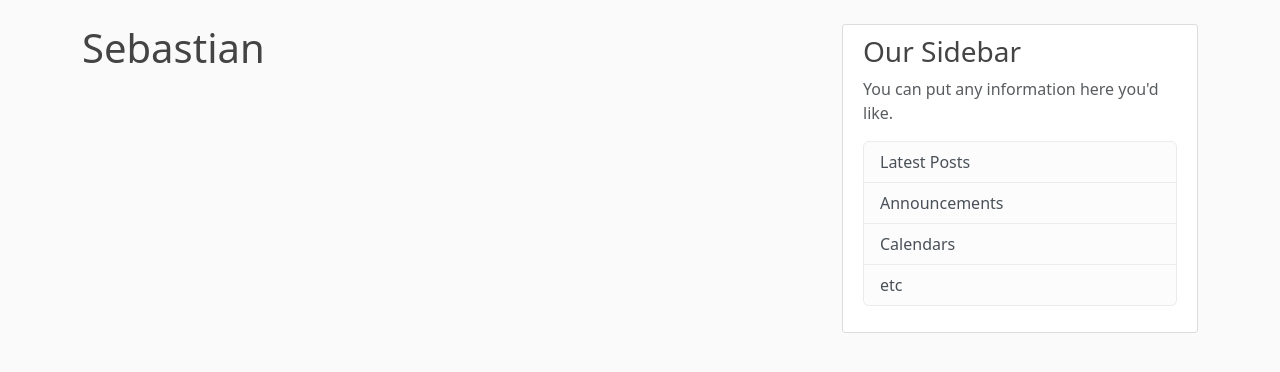
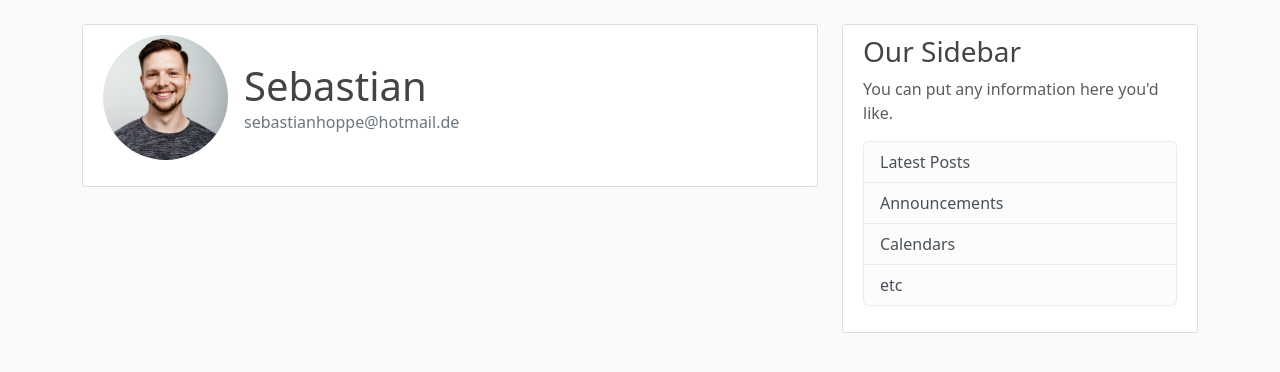
Before and after one commit to SebastianHpe/django_blog, a Django app: page /profile/ in a window 1280 px wide. Shown: the part 56-428 px from the top of the page. Run offline with Django 5.2, Linux system fonts and the light colour scheme; a user stored in the database is signed in; data comes from the database, SQL or seed files in the repository; both versions use the stored data as it was after the commit; some libraries are stand-ins or nearby versions.

Commit message:
feat: Add profile image to profile page and use default image

```diff
--- a/django_project/django_project/urls.py
+++ b/django_project/django_project/urls.py
@@ -14,6 +14,8 @@ Including another URLconf
     1. Import the include() function: from django.urls import include, path
     2. Add a URL to urlpatterns:  path('blog/', include('blog.urls'))
 """
+from django.conf import settings
+from django.conf.urls.static import static
 from django.contrib import admin
 from django.contrib.auth import views as auth_views
 from django.urls import include, path
@@ -27,3 +29,6 @@ urlpatterns = [
     path('logout/', auth_views.LogoutView.as_view(template_name='users/logout.html'), name='logout'),
     path('', include('blog.urls')),
 ]
+
+if settings.DEBUG:
+    urlpatterns += static(settings.MEDIA_URL, document_root=settings.MEDIA_ROOT)
--- a/django_project/users/templates/users/profile.html
+++ b/django_project/users/templates/users/profile.html
@@ -1,5 +1,15 @@
 {% extends "blog/base.html" %}
 {% load crispy_forms_tags %}
 {% block content %}
-    <h1>{{ user.username }}</h1>
+    <div class="content-section">
+        <div class="d-flex align-items-center">
+            <img class="rounded-circle account-img me-3" src="{{ user.profile.image.url }}" alt="Profile Image">
+            <div>
+                <h2 class="account-heading mb-0">{{ user.username }}</h2>
+                <p class="text-secondary">{{ user.email }}</p>
+            </div>
+        </div>
+        <!-- FORM HERE -->
+
+    </div>
 {% endblock %}
```
Also changed, not shown: django_project/db.sqlite3, django_project/media/default.jpg (added), django_project/media/profile_pics/pic.jpg (deleted), django_project/media/profile_pics/profile_pic.jpg (added).
